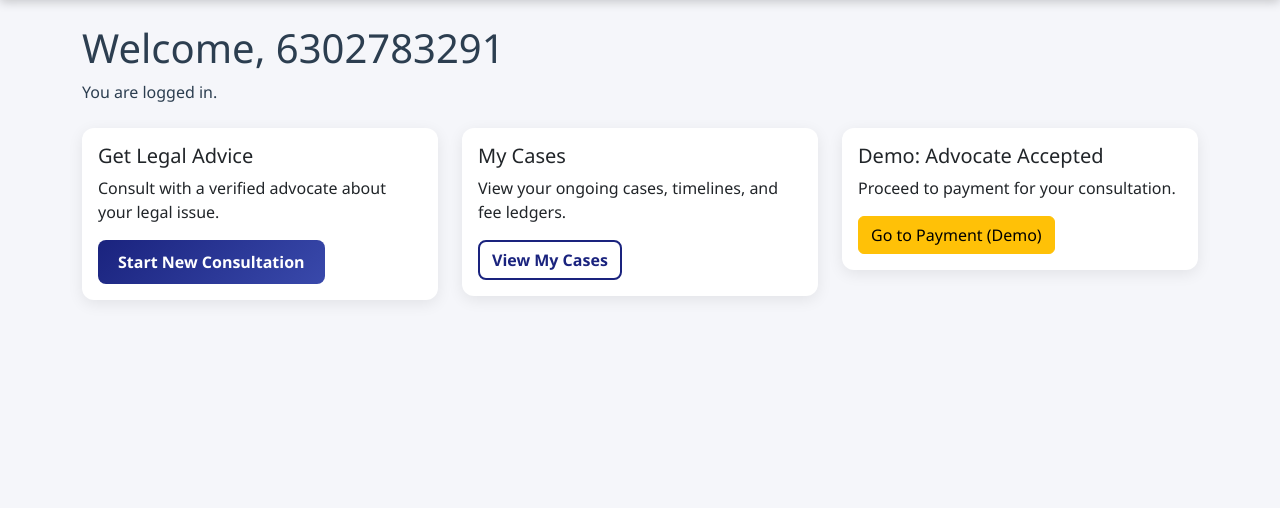
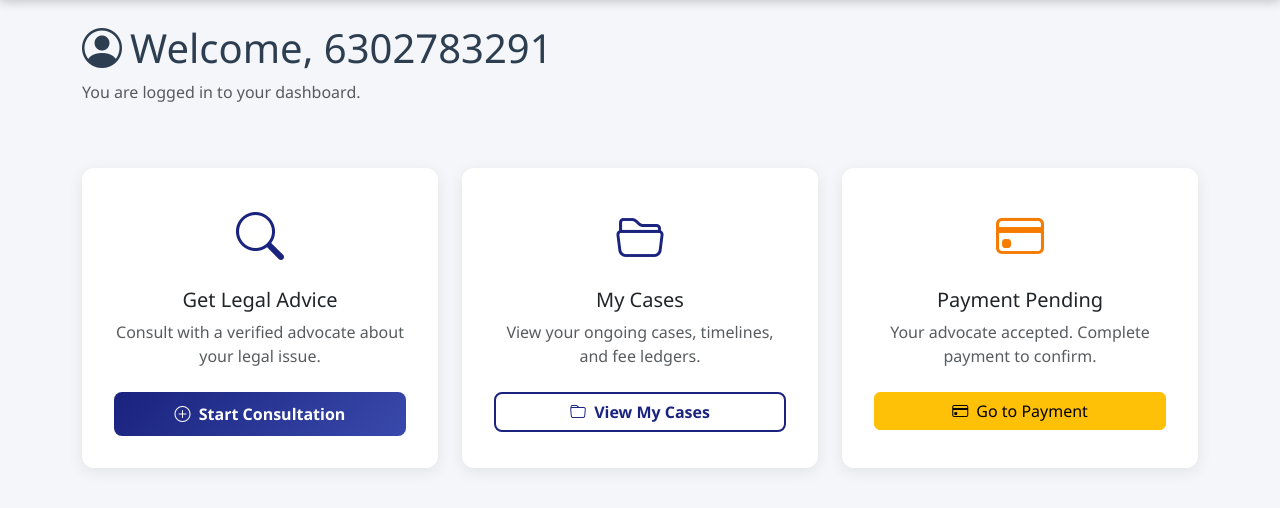
Before and after one commit to saivamsisinguru/nyayasetu, a Flask app: page /dashboard in a window 1280 px wide. Shown: the part 70-578 px from the top of the page. Run offline with Flask 3, Linux system fonts and the light colour scheme; a user stored in the database is signed in.

Commit message:
Update dashboard.html

```diff
--- a/templates/dashboard.html
+++ b/templates/dashboard.html
@@ -1,37 +1,50 @@
 {% extends "base.html" %}
 {% block title %}Dashboard{% endblock %}
 {% block content %}
-<h1>Welcome, {{ current_user.phone }}</h1>
-<p>You are logged in.</p>
+<div class="d-flex justify-content-between align-items-center mt-2">
+    <div>
+        <h1><i class="bi bi-person-circle me-2"></i>Welcome, {{ current_user.phone }}</h1>
+        <p class="text-muted">You are logged in to your dashboard.</p>
+    </div>
+</div>
 
-<div class="row mt-4">
+<div class="row mt-4 g-4">
     <div class="col-md-4">
-        <div class="card">
-            <div class="card-body">
-                <h5 class="card-title">Get Legal Advice</h5>
-                <p class="card-text">Consult with a verified advocate about your legal issue.</p>
-                <a href="{{ url_for('consult_issue') }}" class="btn btn-primary">Start New Consultation</a>
+        <div class="card h-100 p-3">
+            <div class="card-body text-center">
+                <i class="bi bi-search" style="font-size: 3rem; color: #1a237e;"></i>
+                <h5 class="card-title mt-3">Get Legal Advice</h5>
+                <p class="card-text text-muted">Consult with a verified advocate about your legal issue.</p>
+                <a href="{{ url_for('consult_issue') }}" class="btn btn-primary mt-2 w-100">
+                    <i class="bi bi-plus-circle me-1"></i> Start Consultation
+                </a>
             </div>
         </div>
     </div>
 
     <div class="col-md-4">
-        <div class="card">
-            <div class="card-body">
-                <h5 class="card-title">My Cases</h5>
-                <p class="card-text">View your ongoing cases, timelines, and fee ledgers.</p>
-                <a href="{{ url_for('my_cases') }}" class="btn btn-outline-primary">View My Cases</a>
+        <div class="card h-100 p-3">
+            <div class="card-body text-center">
+                <i class="bi bi-folder2-open" style="font-size: 3rem; color: #1a237e;"></i>
+                <h5 class="card-title mt-3">My Cases</h5>
+                <p class="card-text text-muted">View your ongoing cases, timelines, and fee ledgers.</p>
+                <a href="{{ url_for('my_cases') }}" class="btn btn-outline-primary mt-2 w-100">
+                    <i class="bi bi-folder me-1"></i> View My Cases
+                </a>
             </div>
         </div>
     </div>
 
     {% if session.get('advocate_name') %}
     <div class="col-md-4">
-        <div class="card border-warning">
-            <div class="card-body">
-                <h5 class="card-title">Demo: Advocate Accepted</h5>
-                <p class="card-text">Proceed to payment for your consultation.</p>
-                <a href="{{ url_for('consult_payment') }}" class="btn btn-warning">Go to Payment (Demo)</a>
+        <div class="card h-100 p-3 border-warning">
+            <div class="card-body text-center">
+                <i class="bi bi-credit-card" style="font-size: 3rem; color: #f57c00;"></i>
+                <h5 class="card-title mt-3">Payment Pending</h5>
+                <p class="card-text text-muted">Your advocate accepted. Complete payment to confirm.</p>
+                <a href="{{ url_for('consult_payment') }}" class="btn btn-warning mt-2 w-100">
+                    <i class="bi bi-credit-card me-1"></i> Go to Payment
+                </a>
             </div>
         </div>
     </div>
```
